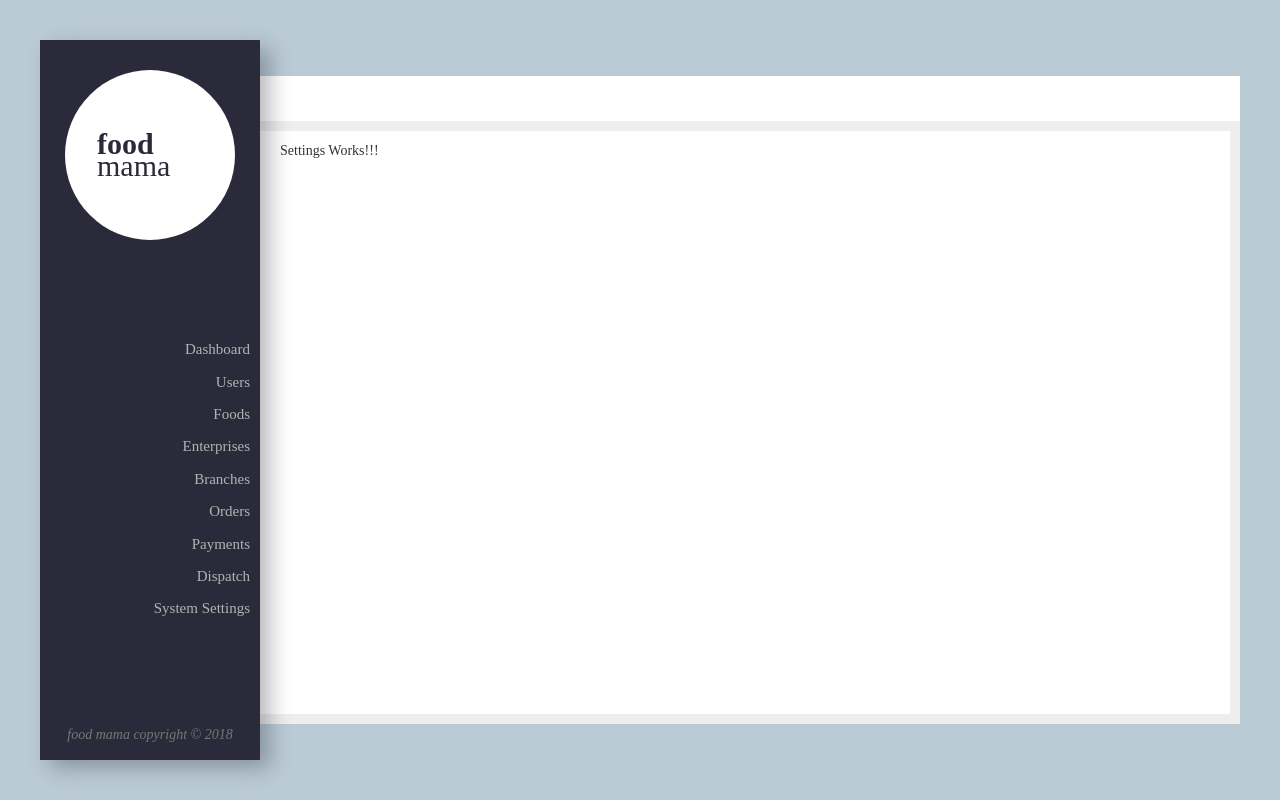
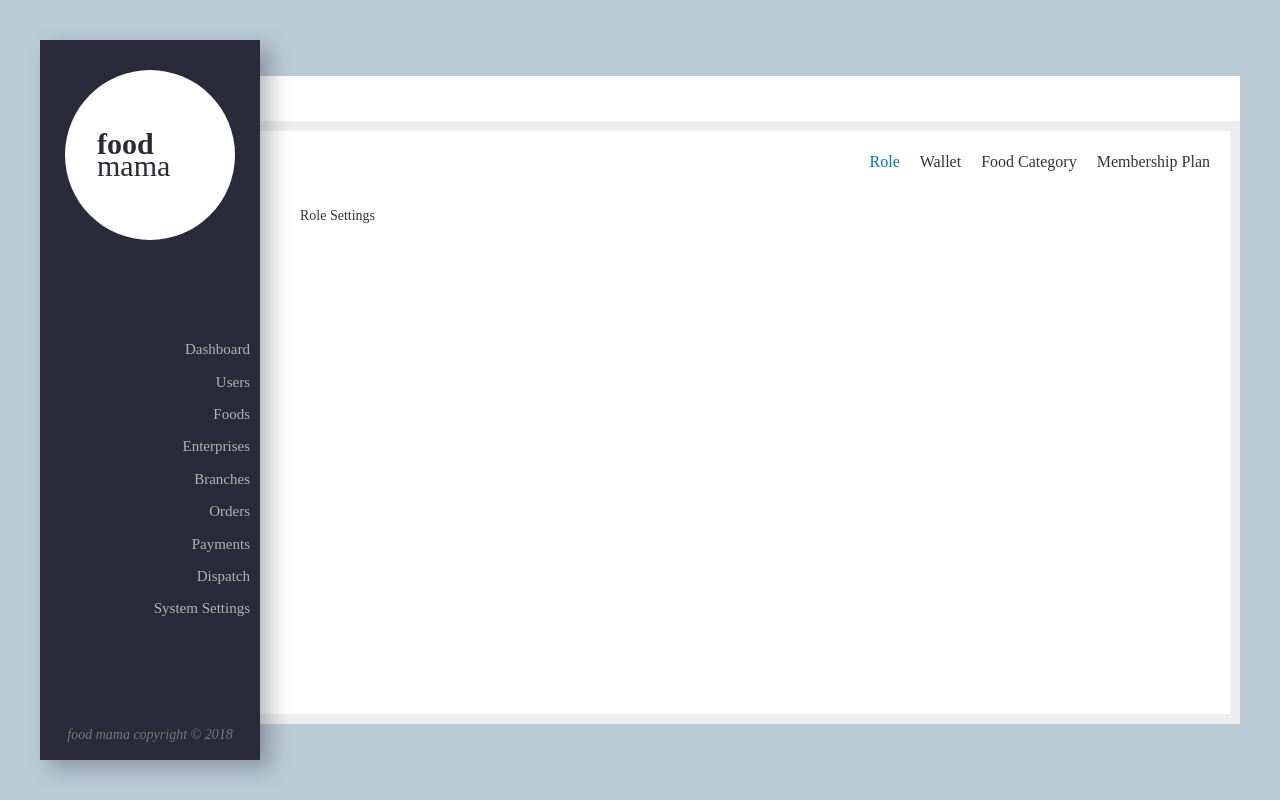
Before and after one commit to aiyk/food-mama, a React (Create React App) app: page /settings in a window 1280 px wide. Built offline with nearby package versions, Linux system fonts and the light colour scheme.

Commit message:
tab menu setup for settings

```diff
--- a/src/App.scss
+++ b/src/App.scss
@@ -70,9 +70,10 @@ form{
 .tab-menu{
   width: 100%;
   display: flex;
+  justify-content: flex-end;
   .tab-menu-item{
       padding: 10px;
-      font-size: 2rem;
+      font-size: 1.6rem;
       border-bottom: 2px solid transparent;
       cursor: pointer;
       &:hover{
@@ -80,7 +81,7 @@ form{
       }
   }
   .active-tab{
-      background: rgba(255,255,255,0.3);
+      color: rgb(0, 114, 190);
       border-bottom: 2px solid transparent !important;
   }
 }
--- /dev/null
+++ b/src/components/settings/FoodCategorySettings.js
@@ -0,0 +1,11 @@
+import React, { Component } from 'react'
+
+export default class FoodCategorySettings extends Component {
+    render() {
+        return (
+            <div>
+                Food Category Settings
+      </div>
+        )
+    }
+}
--- /dev/null
+++ b/src/components/settings/MembershipSettings.js
@@ -0,0 +1,11 @@
+import React, { Component } from 'react'
+
+export default class MembershipSettings extends Component {
+    render() {
+        return (
+            <div>
+                Membership Settings
+      </div>
+        )
+    }
+}
--- /dev/null
+++ b/src/components/settings/RoleSettings.js
@@ -0,0 +1,11 @@
+import React, { Component } from 'react'
+
+export default class RoleSettings extends Component {
+    render() {
+        return (
+            <div>
+                Role Settings
+      </div>
+        )
+    }
+}
--- a/src/components/settings/Settings.js
+++ b/src/components/settings/Settings.js
@@ -1,12 +1,90 @@
 import React, { Component } from 'react'
 import './settings.scss'
+import WalletSettings from './WalletSettings'
+import RoleSettings from './RoleSettings'
+import MembershipSettings from './MembershipSettings'
+import FoodCategorySettings from './FoodCategorySettings'
 
 class Settings extends Component {
+    state = {
+        role_tab_classes: ['tab-menu-item', 'active-tab'],
+        wallet_tab_classes: ['tab-menu-item'],
+        foodCategory_tab_classes: ['tab-menu-item'],
+        membership_tab_classes: ['tab-menu-item']
+    }
+
+    handleRoleClick = () => {
+        this.setState({
+            role_tab_classes: ['tab-menu-item', 'active-tab'],
+            wallet_tab_classes: ['tab-menu-item'],
+            foodCategory_tab_classes: ['tab-menu-item'],
+            membership_tab_classes: ['tab-menu-item']
+        });
+    }
+    handleWalletClick = () => {
+        this.setState({
+            role_tab_classes: ['tab-menu-item'],
+            wallet_tab_classes: ['tab-menu-item', 'active-tab'],
+            foodCategory_tab_classes: ['tab-menu-item'],
+            membership_tab_classes: ['tab-menu-item']
+        });
+    }
+    handleFoodCategoryClick = () => {
+        this.setState({
+            role_tab_classes: ['tab-menu-item'],
+            wallet_tab_classes: ['tab-menu-item'],
+            foodCategory_tab_classes: ['tab-menu-item', 'active-tab'],
+            membership_tab_classes: ['tab-menu-item']
+        });
+    }
+    handleMembershipPlan = () => {
+        this.setState({
+            role_tab_classes: ['tab-menu-item'],
+            wallet_tab_classes: ['tab-menu-item'],
+            foodCategory_tab_classes: ['tab-menu-item'],
+            membership_tab_classes: ['tab-menu-item', 'active-tab']
+        });
+    }
+
     render() {
+        let role_base = this.state.role_tab_classes[0];
+        let role_active = '';
+        let tab_content = '';
+
+        if (this.state.role_tab_classes.length > 1) {
+            role_active = this.state.role_tab_classes[1];
+            tab_content = <RoleSettings />;
+        }
+        let wallet_base = this.state.wallet_tab_classes[0];
+        let wallet_active = '';
+        if (this.state.wallet_tab_classes.length > 1) {
+            wallet_active = this.state.wallet_tab_classes[1];
+            tab_content = <WalletSettings />;
+        }
+        let foodCategory_base = this.state.foodCategory_tab_classes[0];
+        let foodCategory_active = '';
+        if (this.state.foodCategory_tab_classes.length > 1) {
+            foodCategory_active = this.state.foodCategory_tab_classes[1];
+            tab_content = <FoodCategorySettings />;
+        }
+        let membership_base = this.state.membership_tab_classes[0];
+        let membership_active = '';
+        if (this.state.membership_tab_classes.length > 1) {
+            membership_active = this.state.membership_tab_classes[1];
+            tab_content = <MembershipSettings />;
+        }
+
         return (
             <div>
-                Settings Works!!!
-      </div>
+                <div className="tab-menu">
+                    <div onClick={this.handleRoleClick} className={role_base + ' ' + role_active}>Role</div>
+                    <div onClick={this.handleWalletClick} className={wallet_base + ' ' + wallet_active}>Wallet</div>
+                    <div onClick={this.handleFoodCategoryClick} className={foodCategory_base + ' ' + foodCategory_active}>Food Category</div>
+                    <div onClick={this.handleMembershipPlan} className={membership_base + ' ' + membership_active}>Membership Plan</div>
+                </div>
+
+                <div className="tab-content">{tab_content}</div>
+            </div>
         )
     }
 }
--- /dev/null
+++ b/src/components/settings/WalletSettings.js
@@ -0,0 +1,11 @@
+import React, { Component } from 'react'
+
+export default class WalletSettings extends Component {
+    render() {
+        return (
+            <div>
+                Wallet Settings
+      </div>
+        )
+    }
+}
```
